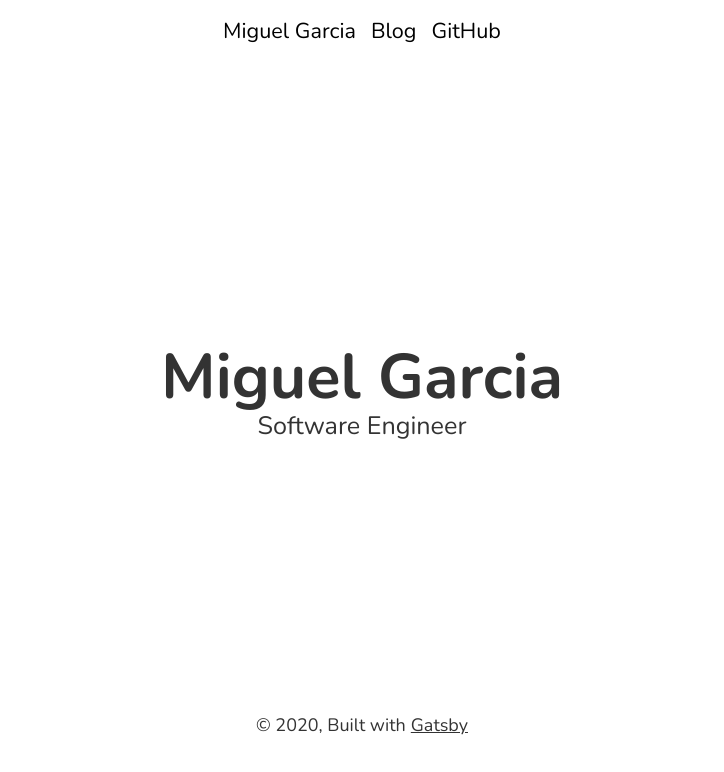
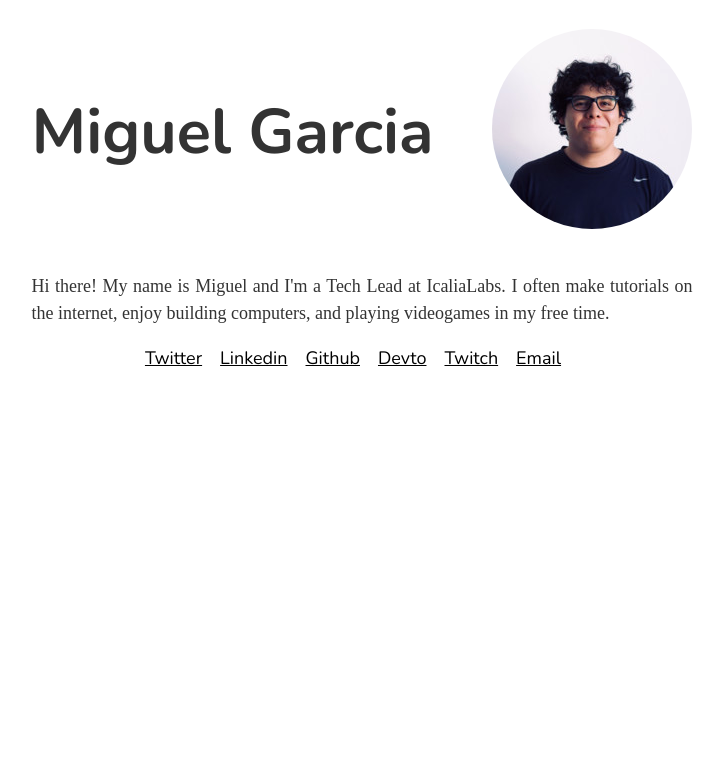
Before and after one commit to miguejs/personal-site, a Gatsby site: page / in a window 1280 px wide. Shown: the whole page, without its empty margins (278-1002 px from the left). Built offline with nearby package versions, Linux system fonts and the light colour scheme; Gatsby itself is replaced by a stand-in of ours; a small style sheet from the web is missing.

Commit message:
Making Landing simplier

```diff
--- a/src/components/landing-bio.js
+++ b/src/components/landing-bio.js
@@ -2,6 +2,8 @@ import React from "react"
 import PropTypes from "prop-types"
 import { StaticQuery, graphql } from "gatsby"
 import styled from "@emotion/styled"
+import ProfilePicture from "../images/profile-picture.jpg"
+
 
 const Container = styled.div`
   text-align: center;
@@ -12,18 +14,39 @@ const OuterContainer = styled.div`
   align-items: center;
   justify-content: center;
   flex-direction: row;
-  height: 78vh;
+  height: 50vh;
 `
 
 const Description = styled.p`
   padding: 0;
   margin-bottom: 1rem;
-  font-size: 1.4rem;
+  margin-top: 1rem;
+  font-size: 1rem;
+  line-height: 1.5rem;
+  font-family: "Fira Code";
+  text-align: justify;
 `
 
 const NameHeader = styled.h1`
   font-size: 3.5rem;
-  margin-bottom: 0;
+  margin-bottom: 1rem;
+`
+const Link = styled.a`
+  color: black;
+  margin-right: 1rem;
+  display: inline-block;
+  position: relative;
+`
+const HeaderContainer =  styled.div`
+  align-items: center;
+  display: flex;
+  justify-content: space-between;
+  flex-wrap: wrap;
+`
+const ProfileImage =  styled.img`
+  border-radius: 50%;
+  height: 200px;
+  width: 200px;
 `
 
 const LandingBio = () => (
@@ -34,6 +57,11 @@ const LandingBio = () => (
           siteMetadata {
             title
             subtitle
+            description
+            links {
+              title
+              link
+            }
           }
         }
       }
@@ -41,8 +69,16 @@ const LandingBio = () => (
     render={data => (
       <OuterContainer>
         <Container>
-          <NameHeader>{data.site.siteMetadata.title}</NameHeader>
-          <Description>{data.site.siteMetadata.subtitle}</Description>
+          <HeaderContainer>
+            <NameHeader>{data.site.siteMetadata.title}</NameHeader>
+            <ProfileImage src={ProfilePicture} alt="Miguel Garcia Profile Picture" />
+          </HeaderContainer>
+          <Description> {data.site.siteMetadata.description} </Description>
+          {
+            data.site.siteMetadata.links.map( ({ title, link }) =>
+              <Link key={title} href={link}>{ title}</Link>
+            )
+          }
         </Container>
       </OuterContainer>
     )}
--- a/src/components/layout.js
+++ b/src/components/layout.js
@@ -9,26 +9,14 @@ import React from "react"
 import PropTypes from "prop-types"
 import { StaticQuery, graphql } from "gatsby"
 import styled from "@emotion/styled"
-
-import Header from "./header"
 import "./layout.css"
 
 const Content = styled.div`
   margin: 0 auto;
-  max-width: 860px;
+  max-width: 700px;
   padding: 0 1.0875rem 1rem;
   padding-top: 0;
 `
-
-const GatsbyLink = styled.a`
-  margin-left: 5px;
-`
-
-const Footer = styled.footer`
-  display: flex;
-  justify-content: center;
-`
-
 const Layout = ({ children }) => (
   <StaticQuery
     query={graphql`
@@ -42,16 +30,8 @@ const Layout = ({ children }) => (
     `}
     render={data => (
       <>
-        <Header siteTitle={data.site.siteMetadata.title} />
         <Content>
           <main>{children}</main>
-          <Footer>
-            <p>
-            © {new Date().getFullYear()}, Built with
-            {` `}
-            </p>
-            <GatsbyLink href="https://www.gatsbyjs.org">Gatsby</GatsbyLink>
-          </Footer>
         </Content>
       </>
     )}
```
Also changed, not shown: src/images/profile-picture.jpg (added).
